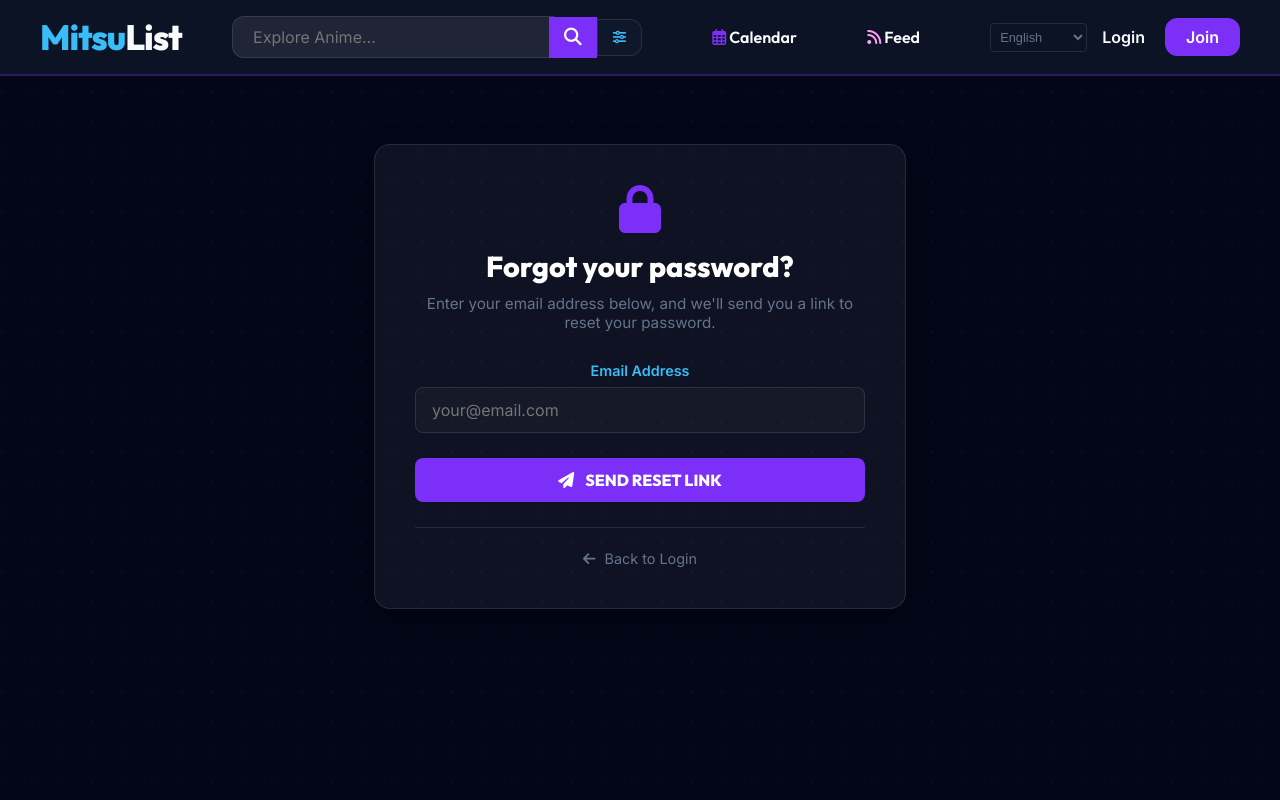
After one commit to IdzaYar120/MitsuList, a Django app: page /users/password_reset/ in a window 1280 px wide. The commit adds this page. Run offline with Django 5.2, Linux system fonts and the light colour scheme.

Commit message:
feat: Add Password Reset functionality

```diff
--- /dev/null
+++ b/users/templates/users/password_reset_form.html
@@ -0,0 +1,48 @@
+{% extends 'base.html' %}
+{% load static i18n %}
+
+{% block title %}{% trans "Reset Password" %} - MitsuList{% endblock %}
+
+{% block content %}
+<div style="display: flex; justify-content: center; align-items: center; min-height: 70vh; padding: 20px;">
+    <div style="background: var(--glass-bg); padding: 40px; border-radius: 16px; border: 1px solid rgba(255,255,255,0.1); width: 100%; max-width: 450px; box-shadow: 0 10px 30px rgba(0,0,0,0.3);">
+
+        <div style="text-align: center; margin-bottom: 30px;">
+            <i class="fa-solid fa-lock" style="font-size: 3rem; color: var(--color-primary); margin-bottom: 15px;"></i>
+            <h2 style="font-family: var(--font-header); font-size: 1.8rem; margin: 0; color: white;">{% trans "Forgot your password?" %}</h2>
+            <p style="color: var(--color-muted); margin-top: 10px; font-size: 0.95rem;">
+                {% trans "Enter your email address below, and we'll send you a link to reset your password." %}
+            </p>
+        </div>
+
+        <form method="post" action="{% url 'password_reset' %}">
+            {% csrf_token %}
+
+            <div style="margin-bottom: 25px;">
+                <label for="id_email" style="display: block; color: var(--color-muted); font-size: 0.9rem; margin-bottom: 8px;">{% trans "Email Address" %}</label>
+                <input type="email" name="email" id="id_email" autocomplete="email" required
+                       style="width: 100%; padding: 12px 15px; border-radius: 8px; border: 1px solid rgba(255,255,255,0.2); background: rgba(0,0,0,0.3); color: white; box-sizing: border-box; transition: 0.2s; outline: none;"
+                       placeholder="your@email.com"
+                       onfocus="this.style.borderColor='var(--color-primary)'"
+                       onblur="this.style.borderColor='rgba(255,255,255,0.2)'">
+
+                {% if form.email.errors %}
+                <div style="color: #ff4757; font-size: 0.85rem; margin-top: 5px;">
+                    {{ form.email.errors.0 }}
+                </div>
+                {% endif %}
+            </div>
+
+            <button type="submit" class="mitsulist-btn-primary" style="width: 100%; padding: 12px; font-size: 1rem; border-radius: 8px; border: none; font-weight: bold; cursor: pointer; transition: 0.3s;">
+                <i class="fa-solid fa-paper-plane" style="margin-right: 8px;"></i> {% trans "Send Reset Link" %}
+            </button>
+        </form>
+
+        <div style="text-align: center; margin-top: 25px; border-top: 1px solid rgba(255,255,255,0.1); padding-top: 20px;">
+            <a href="{% url 'login' %}" style="color: var(--color-muted); text-decoration: none; font-size: 0.9rem; transition: 0.2s;" onmouseover="this.style.color='white'" onmouseout="this.style.color='var(--color-muted)'">
+                <i class="fa-solid fa-arrow-left" style="margin-right: 5px;"></i> {% trans "Back to Login" %}
+            </a>
+        </div>
+    </div>
+</div>
+{% endblock %}
--- a/users/urls.py
+++ b/users/urls.py
@@ -1,4 +1,5 @@
 from django.urls import path
+from django.contrib.auth import views as auth_views
 from . import views
 
 urlpatterns = [
@@ -23,6 +24,12 @@ urlpatterns = [
     path('reviews/<int:review_id>/delete/', views.delete_review, name='delete_review'),
     path('reviews/comment/<int:comment_id>/delete/', views.delete_review_comment, name='delete_review_comment'),
 
+    # Password Reset
+    path('password_reset/', auth_views.PasswordResetView.as_view(template_name='users/password_reset_form.html', email_template_name='users/password_reset_email.html'), name='password_reset'),
+    path('password_reset/done/', auth_views.PasswordResetDoneView.as_view(template_name='users/password_reset_done.html'), name='password_reset_done'),
+    path('reset/<uidb64>/<token>/', auth_views.PasswordResetConfirmView.as_view(template_name='users/password_reset_confirm.html'), name='password_reset_confirm'),
+    path('reset/done/', auth_views.PasswordResetCompleteView.as_view(template_name='users/password_reset_complete.html'), name='password_reset_complete'),
+
     # Discord Integration
     path('discord/login/', views.discord_login, name='discord_login'),
     path('discord/callback/', views.discord_callback, name='discord_callback'),
```
Also changed, not shown: users/templates/users/login.html (+10 -4 lines), users/templates/users/password_reset_complete.html (added, +23 -0 lines), users/templates/users/password_reset_confirm.html (added, +52 -0 lines), users/templates/users/password_reset_done.html (added, +25 -0 lines), users/templates/users/password_reset_email.html (added, +13 -0 lines).
